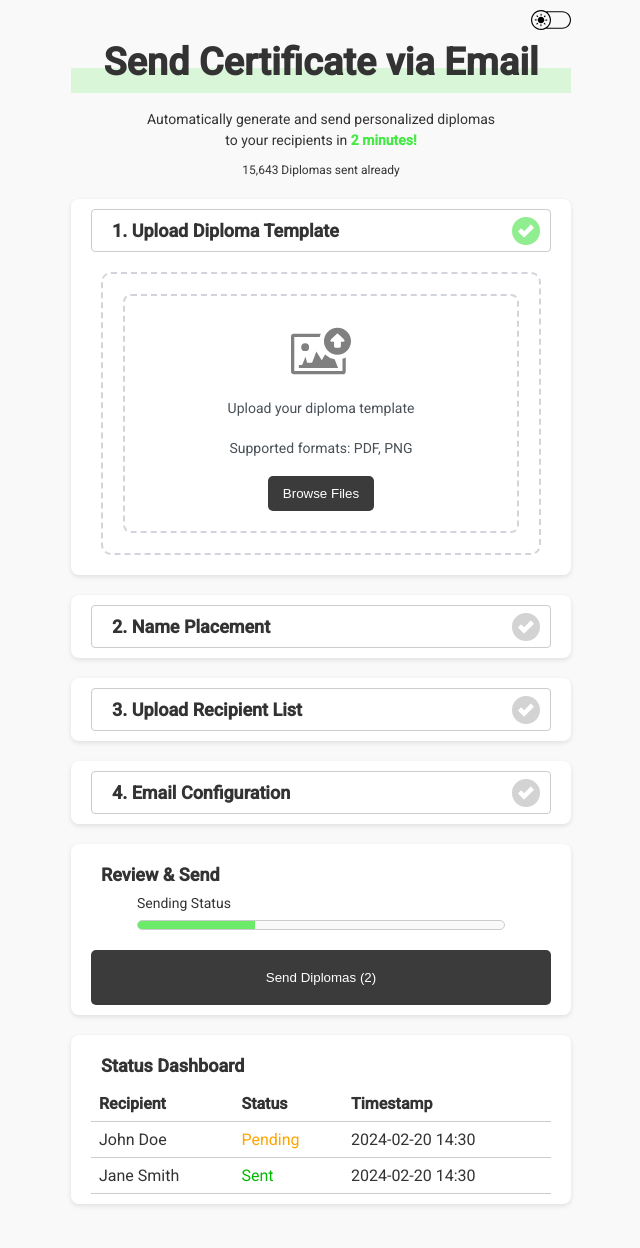
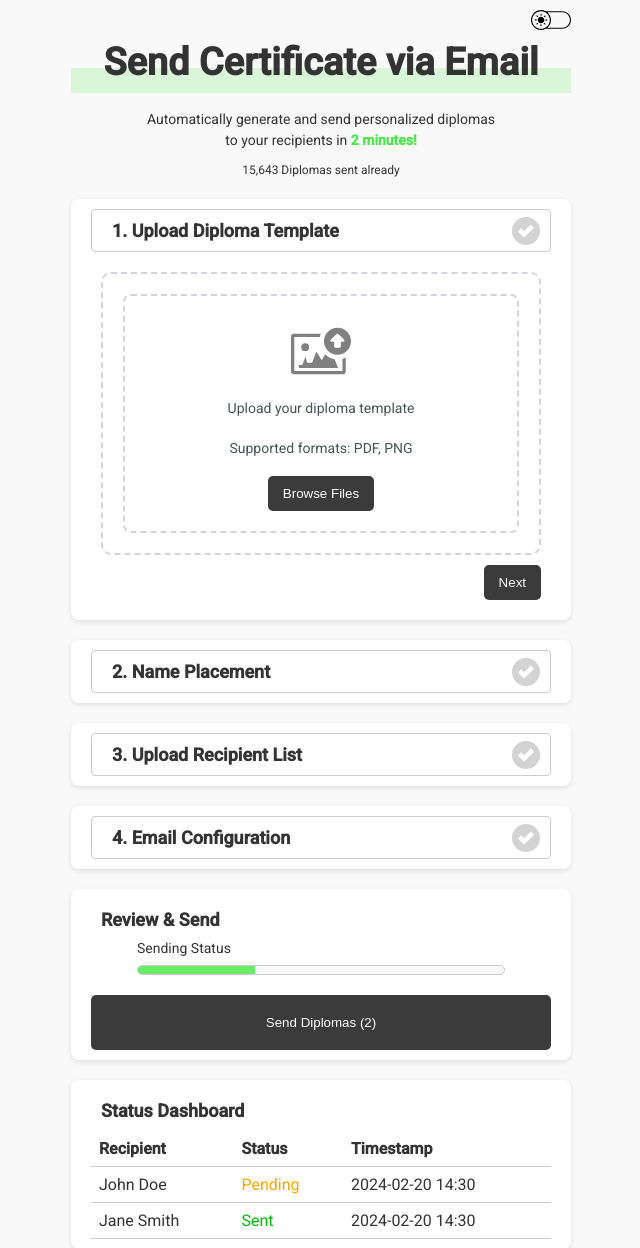
Before and after one commit to TheBlueBear02/DiplomaSender, a Flask app: page / in a window 1280 px wide. Shown: the top 1248 px of the page, without its empty margins (319-959 px from the left). Before the commit the page ends 1206 px from the top, so only its background shows below. Run offline with Flask 3, Linux system fonts and the light colour scheme; some libraries are stand-ins or nearby versions.

Commit message:
added next btn

```diff
--- a/static/css/index.css
+++ b/static/css/index.css
@@ -165,6 +165,15 @@ body {
   table th {
     background-color: var(--card-bg-color);
 }
+
+/* Nav Box */
+.nav-box{
+  background-color: var(--card-bg-color);
+  direction: rtl;
+}
+.next-btn{
+}
+
 
 .collapsible-header {
   cursor: pointer;
--- a/static/js/drag-and-drop.js
+++ b/static/js/drag-and-drop.js
@@ -70,7 +70,7 @@ document.addEventListener('DOMContentLoaded', () => {
             return response.text();
         })
         .then(data => {
-            console.log("File uploaded successfully:", data);
+            console.log("File uploaded successfully:");
             //alert("File uploaded successfully!");
         })
         .catch(error => {
--- a/static/js/place-name.js
+++ b/static/js/place-name.js
@@ -39,8 +39,8 @@ document.addEventListener('DOMContentLoaded', () => {
     placeNameButton.addEventListener('click', () => {
         const xPosition = xPositionInput.value;
         const yPosition = yPositionInput.value;
-        const studentName = studentNameInput.value;
-
+        //const studentName = studentNameInput.value;
+        const studentName = 'Student Name';
         if (!studentName) {
             alert("Please enter a student name.");
             return;
--- a/templates/index.html
+++ b/templates/index.html
@@ -25,7 +25,7 @@
     <section class="card">
       <div onclick="toggleSection(this)" class="collapsible-header">
         <h2>1. Upload Diploma Template</h2>
-        <img class="done-icon" src="static/icons/green-check.svg">
+        <img class="done-icon" src="static/icons/grey-check.svg">
       </div>
       <div class="content" style="display: block;">
         <div class="upload-card">
@@ -42,7 +42,11 @@
         <div class="preview-box" style="display: none;">
           <canvas id="pdfPreview" class="preview-image"></canvas>
         </div>
+        <div class="nav-box">
+          <button class="next-btn">Next</button>
+        </div>
       </div>
+
     </section>
 
 
@@ -185,14 +189,40 @@
   });
 </script>
 
+
 <script>
   function toggleSection(header) {
-  const content = header.nextElementSibling;
-  if (content.style.display === "none" || content.style.display === "") {
-    content.style.display = "block";
-  } else {
-    content.style.display = "none";
+    const content = header.nextElementSibling;
+    if (content.style.display === "none" || content.style.display === "") {
+      content.style.display = "block"; // Show the section
+    } else {
+      content.style.display = "none"; // Hide the section
+    }
   }
-}
 
+  // Add navigation for the Next button
+  document.querySelectorAll('.next-btn').forEach((button) => {
+    button.addEventListener('click', () => {
+      const currentSection = button.closest('section');
+      const nextSection = currentSection.nextElementSibling;
+
+      // Change done icon for the current section
+      const doneIcon = currentSection.querySelector('.done-icon');
+      if (doneIcon) {
+        doneIcon.src = "static/icons/green-check.svg"; // Update to the completed icon
+      }
+
+      // Close the current section
+      const currentHeader = currentSection.querySelector('.collapsible-header');
+      if (currentHeader) {
+        toggleSection(currentHeader);
+      }
+
+      // Open the next section (if it exists)
+      if (nextSection && nextSection.querySelector('.collapsible-header')) {
+        const nextHeader = nextSection.querySelector('.collapsible-header');
+        toggleSection(nextHeader);
+      }
+    });
+  });
 </script>
```
